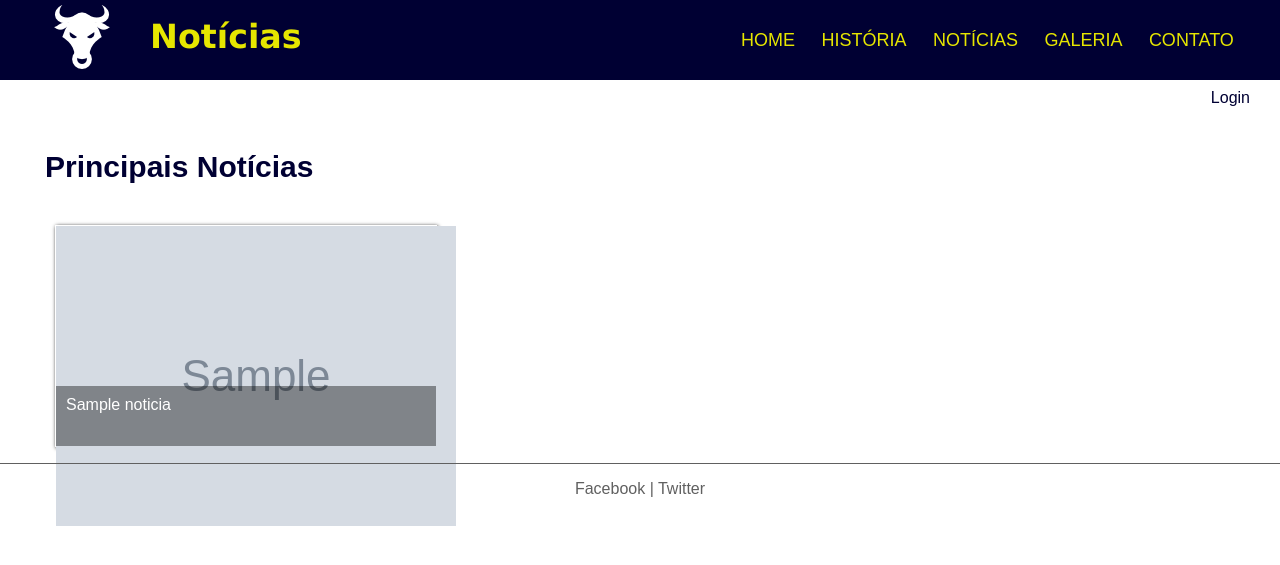
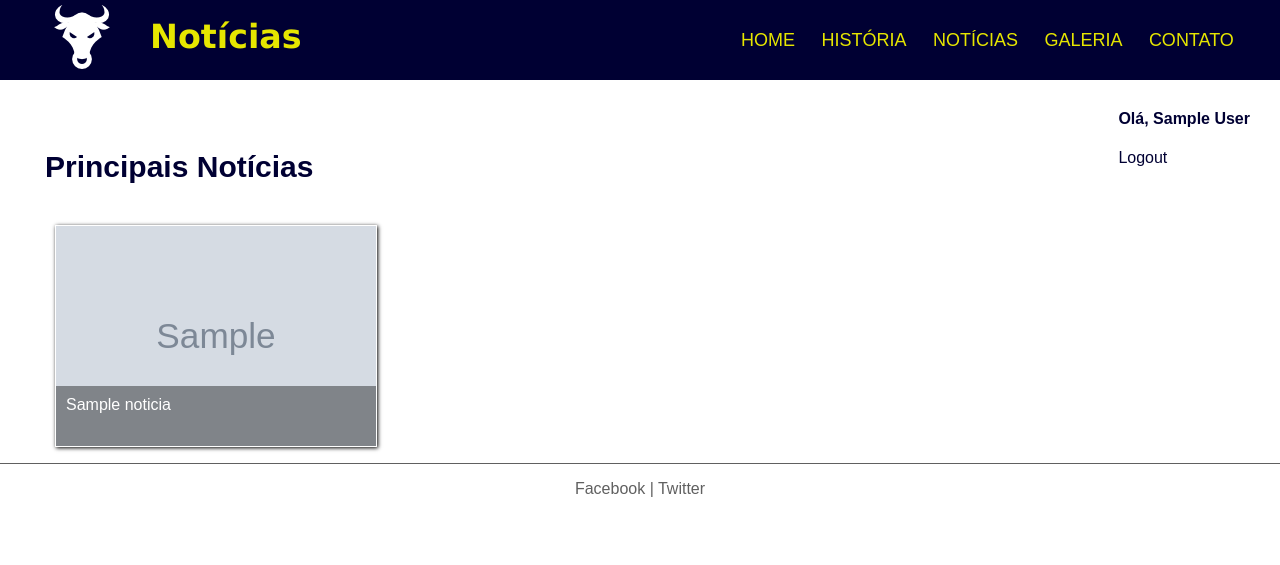
Before and after one commit to andremartinstt/Bulls, a PHP site: page /noticias.php in a window 1280 px wide. Shown: the top 565 px of the page. Run offline with PHP 8.4, Linux system fonts and the light colour scheme; the visitor is signed in with stand-in values (Sample User, id 1); tables that the repository leaves empty or names only in its code hold one stand-in row (values such as "Sample post"); grey boxes marked "Sample" are stand-in pictures; some libraries are stand-ins or nearby versions.

Commit message:
Realizado ajustes na sessão de login

```diff
--- a/_css/estilo.css
+++ b/_css/estilo.css
@@ -328,13 +328,17 @@ figure.photo-subtitle p{
 }
 figure.photo-news{
 	position: relative;
-	width: 380px;
+	width: 320px;
 	height: 220px;
 	float: left;
 	margin-left: 90px;
 	margin-right: -20px;
 	border: 1px solid white;
 	box-shadow: 1px 1px 4px black;
+}
+figure.photo-news img{
+	width: 100%;
+	height: 100%;
 }
 figure.photo-news figcaption{
 	position: absolute;
@@ -359,13 +363,22 @@ figure.photo-news:hover figcaption{
 div#news{
 	margin-left: -80px;
 }
+section#other-content-news{
+	margin-left: 45px;
+	margin-right: 45px;
+	padding-right: 200px;
+}
 aside#sidebar-news{
 	position: absolute;
 	float: right;
 	right: 30px;
 	margin-top: -120px;
 }
+aside#sidebar-news h4{
+	color: #000033;
+}
 aside#sidebar-news a{
+	/*position: absolute;*/
 	color: #000033;
 }
 aside#sidebar-news a:hover{
--- a/newspost.php
+++ b/newspost.php
@@ -2,6 +2,7 @@
 	session_start();
 
 	require_once 'connection.php';
+	require_once 'finishsession.php';
 
 	$titulo = $_POST["titulo-noticia"];
 	$conteudo = $_POST["conteudo-noticia"];
--- a/noticiapublicada.php
+++ b/noticiapublicada.php
@@ -1,5 +1,6 @@
 <?php
 	require_once 'connection.php';
+	require_once 'finishsession.php';
 ?>
 
 <!doctype html>
--- a/noticias.php
+++ b/noticias.php
@@ -36,7 +36,7 @@
 			</nav>
 
 		</header>
-		<section id="other-content">
+		<section id="other-content-news">
 			<h2 class="page-title">Principais Notícias</h2>
 			<div id="news">
 				<?php
@@ -68,8 +68,28 @@
 			</div>
 		</section>
 		<aside id="sidebar-news">
-			<a href="login.php">Login</a>
-		</aside>
+			<?php
+				session_start();
+
+				if (isset($_SESSION['Usuario'])) {
+
+			?>
+
+				<?php
+	    			$SQL = mysql_query("SELECT Nome FROM administradores");
+					while ($linha = mysql_fetch_assoc($SQL) ) {
+						$nomeUser = $linha['Nome'];
+					}
+				?>
+				<h4>Olá, <?php echo $nomeUser; ?> <br /></h4>
+				<a href="logout.php">Logout</a>
+
+				<?php } else{?>
+
+						<a href="login.php">Login</a>
+
+				<?php } ?>
+				</aside>
 
 	<footer>
 		<p>
@@ -81,3 +101,11 @@
 	</div>
 </body>
 </html>
+
+<!--<?php
+				session_start();
+
+				if (isset($_SESSION['Usuario'])) {
+					echo $nt['usuario'];
+				}
+			?>-->
```
Also changed, not shown: controlpanel.php (+2 -15 lines), finishsession.php (added, +13 -0 lines), newsmanager.php (+16 -4 lines), _images/news-images/Infinito-amor-BULLS-time-de-basquete-pulseira-col&eacute.jpg (added), _images/news-images/image14.jpeg (added), _images/news-images/image3.png (added), _images/news-images/image5.png (added), _images/news-images/torcida.jpg (added).
